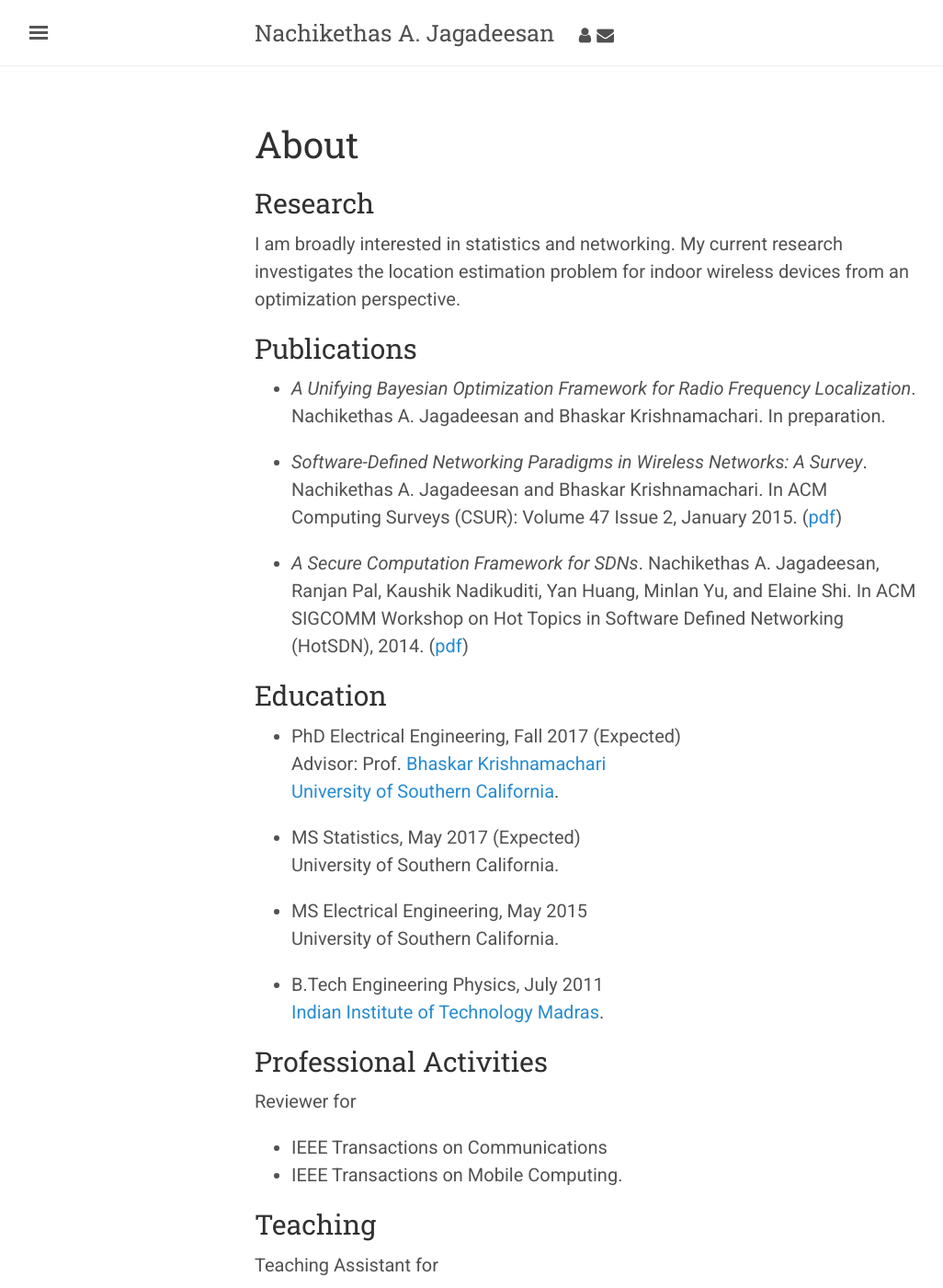
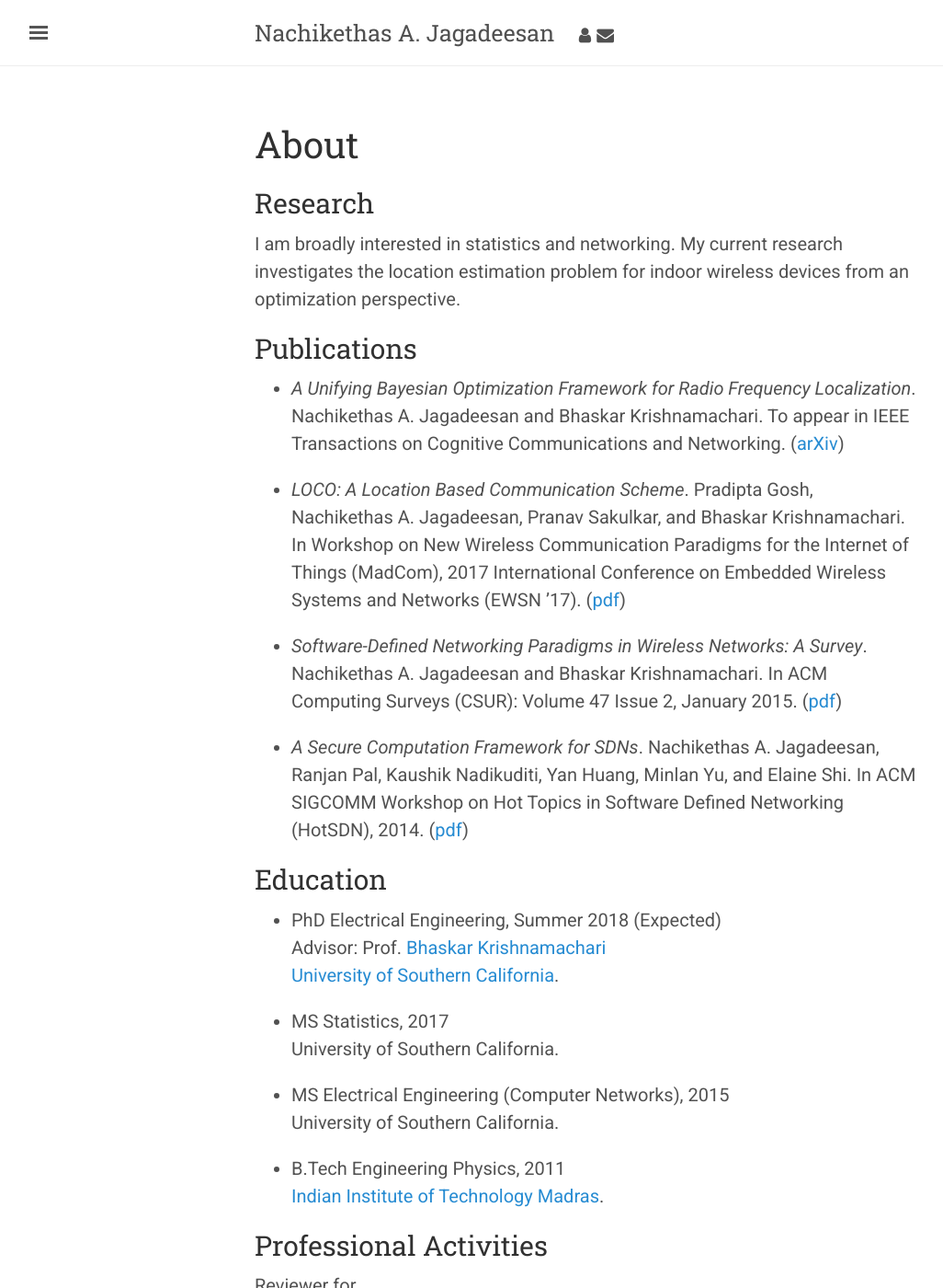
Before and after one commit to nachikethas/nachikethas.github.io, a Jekyll site: the page built from about.md, in a window 1280 px wide and 1400 px high. Shown: the whole window at 92% size, without its empty margins (3-1029 px from the left). Built offline with Jekyll 4.4.1, drawn with Linux system fonts in a browser that asks for light colours; some web fonts are replaced; some of the changed text lies outside the part shown.

Commit message:
Updated about page

```diff
--- a/about.md
+++ b/about.md
@@ -12,7 +12,15 @@ wireless devices from an optimization perspective.
 
 * _A Unifying Bayesian Optimization Framework for Radio Frequency
   Localization_. Nachikethas A. Jagadeesan and Bhaskar Krishnamachari.
-  In preparation.
+  To appear in IEEE Transactions on Cognitive Communications and
+  Networking. ([arXiv](https://arxiv.org/abs/1703.02639))
+
+* _LOCO: A Location Based Communication Scheme_. Pradipta Gosh,
+  Nachikethas A. Jagadeesan, Pranav Sakulkar, and Bhaskar
+  Krishnamachari. In Workshop on New Wireless Communication Paradigms
+  for the Internet of Things (MadCom), 2017 International Conference on
+  Embedded Wireless Systems and Networks (EWSN ’17).
+  ([pdf](http://anrg.usc.edu/www/papers/madcom2017.pdf))
 
 * _Software-Defined Networking Paradigms in Wireless Networks: A
   Survey_. Nachikethas A. Jagadeesan and Bhaskar Krishnamachari. In ACM
@@ -27,35 +35,38 @@ wireless devices from an optimization perspective.
 
 ## Education
 
-* PhD Electrical Engineering, Fall 2017 (Expected)
+* PhD Electrical Engineering, Summer 2018 (Expected)
   Advisor: Prof. [Bhaskar
   Krishnamachari](http://ceng.usc.edu/~bkrishna/)
   [University of Southern California](http://www.usc.edu/).
 
-* MS Statistics, May 2017 (Expected)
+* MS Statistics, 2017
   University of Southern California.
 
-* MS Electrical Engineering, May 2015
+* MS Electrical Engineering (Computer Networks), 2015
   University of Southern California.
 
-* B.Tech Engineering Physics, July 2011
+* B.Tech Engineering Physics, 2011
   [Indian Institute of Technology Madras](https://www.iitm.ac.in/).
 
 ## Professional Activities
 Reviewer for
 
-* IEEE Transactions on Communications
+* IEEE Transactions on Communications.
 * IEEE Transactions on Mobile Computing.
+* IEEE Communications Letters.
 
 ## Teaching
 Teaching Assistant for
 
 * EE 450: Introduction to Computer Networks
-  Fall 2016, Spring 2016, Fall 2015
+  Fall 2017, 2016, 2015
+  Spring 2016
 
 * EE 555: Broadband Network Architectures
-  Spring 2015, Spring 2014
+  Fall 2017
+  Spring 2017, 2015, 2014
 
 * [EE 597](http://anrg.usc.edu/~ee597/):
   Wireless Networks
-  Fall 2014, Fall 2013
+  Fall 2014, 2013
```
